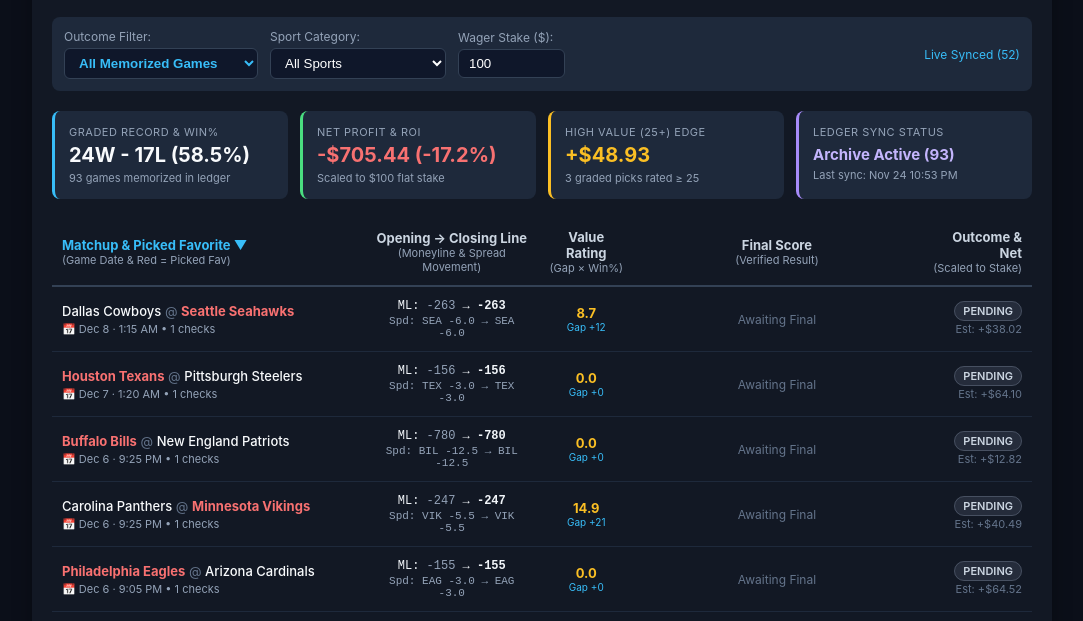
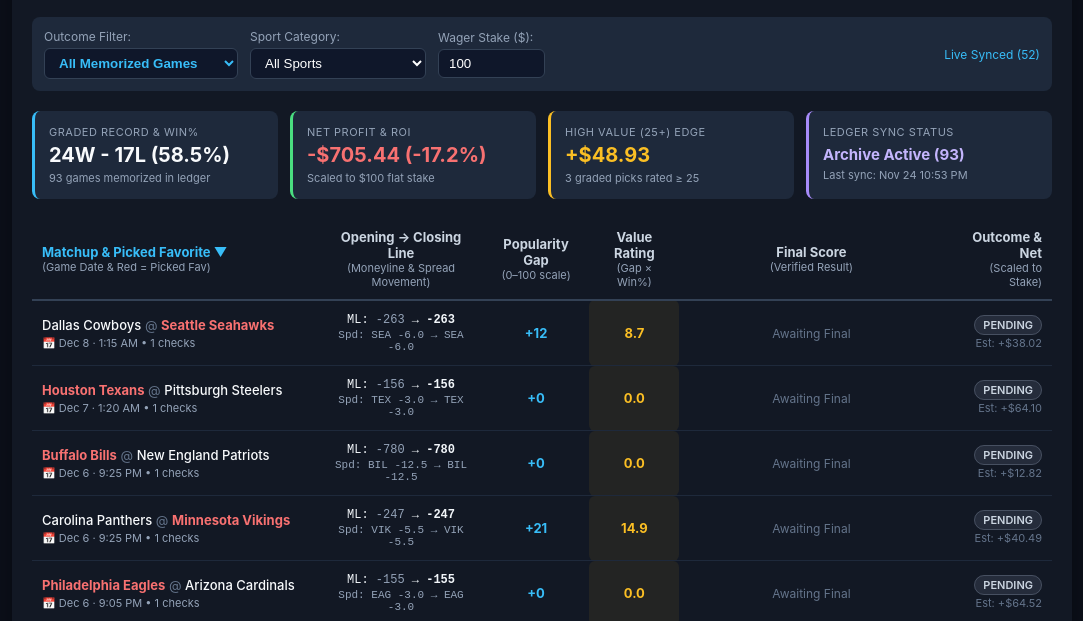
Before and after one commit to usproblogger/sports-valuation-engine, a plain HTML site: page index.html in a window 1280 px wide. Both pictures are taken after a click on the button "📜 Historical Results & Accuracy". Shown: the part 164-785 px from the top of the page, without its empty margins (98-1181 px from the left). Drawn offline with Linux system fonts and the light colour scheme.

Commit message:
Update index.html

```diff
--- a/index.html
+++ b/index.html
@@ -100,7 +100,7 @@
 </head>
 <body>
 
-<div id="betting-app-wrapper" style="font-family: -apple-system, BlinkMacSystemFont, 'Segoe UI', Roboto, sans-serif; max-width: 980px; margin: 20px auto; padding: 20px; background: #121824; color: #f1f5f9; border-radius: 12px; box-shadow: 0 4px 20px rgba(0,0,0,0.3); min-height: 250px;">
+<div id="betting-app-wrapper" style="font-family: -apple-system, BlinkMacSystemFont, 'Segoe UI', Roboto, sans-serif; max-width: 1020px; margin: 20px auto; padding: 20px; background: #121824; color: #f1f5f9; border-radius: 12px; box-shadow: 0 4px 20px rgba(0,0,0,0.3); min-height: 250px;">
 
   <!-- HEADER & VIEW SWITCHER -->
   <div style="border-bottom: 1px solid #334155; padding-bottom: 15px; margin-bottom: 20px; display: flex; justify-content: space-between; align-items: center; flex-wrap: wrap; gap: 12px;">
@@ -218,7 +218,7 @@
       </div>
     </div>
 
-    <!-- HISTORY LEDGER TABLE -->
+    <!-- HISTORY LEDGER TABLE (6 COLUMNS INCLUDING POPULARITY GAP & VALUE RATING) -->
     <div style="overflow-x: auto;">
       <table style="width: 100%; border-collapse: collapse; font-size: 13px; text-align: left;">
         <thead>
@@ -231,7 +231,11 @@
               <div>Opening → Closing Line</div>
               <div style="font-size: 11px; color: #94a3b8; font-weight: normal;">(Moneyline & Spread Movement)</div>
             </th>
-            <th class="hist-sortable-th" data-hsort="value" style="padding: 10px; text-align: center;">
+            <th class="hist-sortable-th" data-hsort="gap" style="padding: 10px; text-align: center;" title="Click to sort by Popularity Gap">
+              <div>Popularity Gap <span id="hind-gap"></span></div>
+              <div style="font-size: 11px; color: #94a3b8; font-weight: normal;">(0–100 scale)</div>
+            </th>
+            <th class="hist-sortable-th" data-hsort="value" style="padding: 10px; text-align: center;" title="Click to sort by Value Rating">
               <div>Value Rating <span id="hind-value"></span></div>
               <div style="font-size: 11px; color: #94a3b8; font-weight: normal;">(Gap × Win%)</div>
             </th>
@@ -246,7 +250,7 @@
           </tr>
         </thead>
         <tbody id="history-table-rows">
-          <tr><td colspan="5" style="text-align: center; padding: 20px; color: #94a3b8;">Loading historical ledger...</td></tr>
+          <tr><td colspan="6" style="text-align: center; padding: 20px; color: #94a3b8;">Loading historical ledger...</td></tr>
         </tbody>
       </table>
     </div>
@@ -511,7 +515,7 @@
   }
 
   function updateHistorySortHeaders() {
-    var cols = ["date", "value", "profit"];
+    var cols = ["date", "gap", "value", "profit"];
     for (var i = 0; i < cols.length; i++) {
       var col = cols[i];
       var ind = document.getElementById("hind-" + col);
@@ -599,6 +603,9 @@
     // Sort history rows
     var dir = histSortAsc ? 1 : -1;
     items.sort(function(a, b) {
+      if (histSort === "gap") {
+        return ((parseFloat(a.gap) || 0) - (parseFloat(b.gap) || 0)) * dir;
+      }
       if (histSort === "value") {
         return ((parseFloat(a.valueRating) || 0) - (parseFloat(b.valueRating) || 0)) * dir;
       }
@@ -613,7 +620,7 @@
     updateHistorySortHeaders();
 
     if (!items.length) {
-      tbody.innerHTML = '<tr><td colspan="5" style="text-align: center; padding: 24px; color: #94a3b8;">No memorized history records match this filter yet. Once <code>history_log.json</code> is populated by GitHub Actions, tracked games and graded scores appear here.</td></tr>';
+      tbody.innerHTML = '<tr><td colspan="6" style="text-align: center; padding: 24px; color: #94a3b8;">No memorized history records match this filter yet. Once <code>history_log.json</code> is populated by GitHub Actions, tracked games and graded scores appear here.</td></tr>';
       return;
     }
 
@@ -662,6 +669,7 @@
       }
 
       var snapsBadge = r.snapshots ? ' • ' + r.snapshots + ' checks' : '';
+      var gapVal = parseFloat(r.gap) || 0;
 
       html += '<tr style="border-bottom: 1px solid #1e293b;">' +
         '<td style="padding: 12px 10px;">' +
@@ -669,8 +677,9 @@
           '<div style="font-size: 11px; color: #94a3b8; margin-top: 3px;">' + formatGameDate(r.commenceTime, false) + snapsBadge + '</div>' +
         '</td>' +
         '<td style="padding: 12px 10px; text-align: center;">' + lineMoveHtml + '</td>' +
-        '<td style="padding: 12px 10px; text-align: center; color: #fbbf24; font-weight: bold;">' + (r.valueRating !== undefined ? Number(r.valueRating).toFixed(1) : '-') +
-          '<div style="font-size:10px; color:#38bdf8; font-weight:normal;">Gap +' + (r.gap || 0) + '</div>' +
+        '<td style="padding: 12px 10px; text-align: center; color: #38bdf8; font-weight: bold;">+' + gapVal + '</td>' +
+        '<td style="padding: 12px 10px; text-align: center; color: #fbbf24; font-weight: bold; background: rgba(251, 191, 36, 0.07); border-radius: 6px;">' +
+          (r.valueRating !== undefined ? Number(r.valueRating).toFixed(1) : '-') +
         '</td>' +
         '<td style="padding: 12px 10px; text-align: center; color: #cbd5e1; font-size: 12px;">' + (r.finalScore || '<span style="color:#64748b;">Awaiting Final</span>') + '</td>' +
         '<td style="padding: 12px 10px; text-align: right;">' +
```
